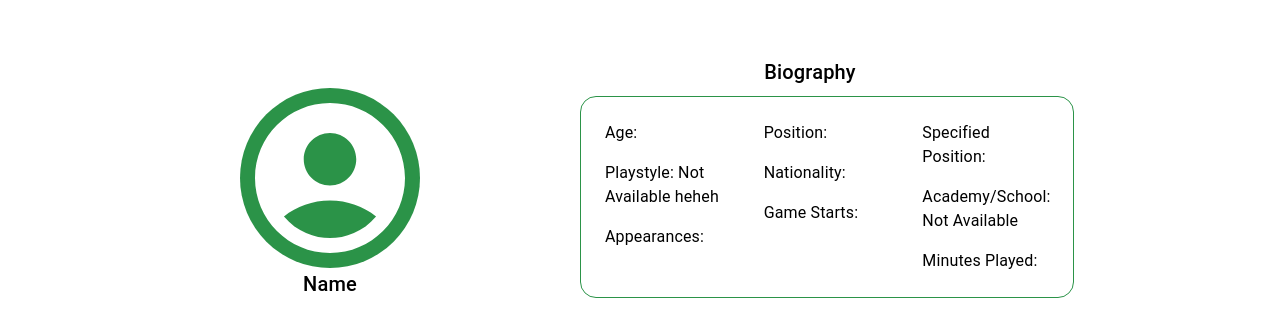
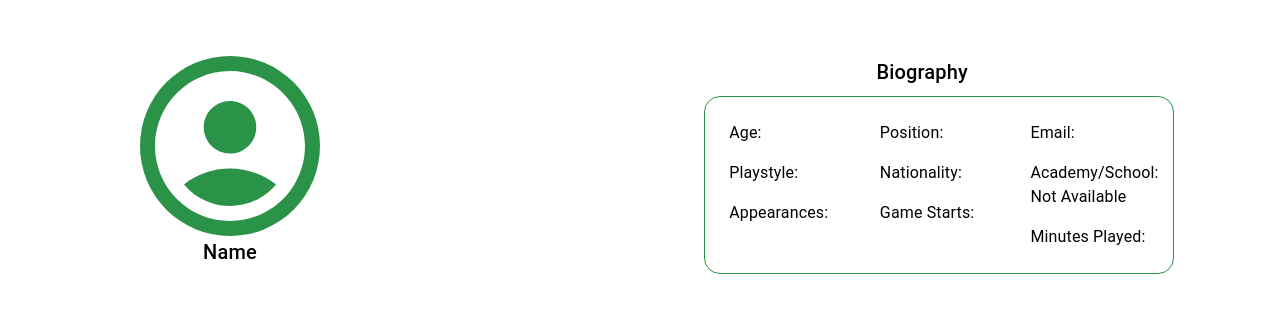
Before and after one commit to asayenju/soccerLink, a React (Create React App) app in the folder frontend/: page / in a window 1280 px wide. Shown: the top 336 px of the page. Built offline with nearby package versions, Linux system fonts and the light colour scheme.

Commit message:
Resolved overflow bug in biography grid

```diff
--- a/frontend/src/components/PlayerProfile.js
+++ b/frontend/src/components/PlayerProfile.js
@@ -4,10 +4,10 @@ import AccountCircleIcon from '@mui/icons-material/AccountCircle';
 
 const PlayerProfile = ({ name, age, position, specifiedPosition, playstyle, nationality, academy, photoUrl, Appearances, gamestarts, minutesplayed }) => {
   return (
-    <Box sx={{ maxWidth: 800, margin: 'auto', marginTop: 7, display: 'flex', flexDirection: 'row', justifyContent: 'space-between' }}>
+    <Box sx={{ maxWidth: 1000, margin: 'auto', marginTop: 7, display: 'flex', flexDirection: 'row', justifyContent: 'space-between' }}>
       {/* Avatar Section */}
-      <Box sx={{ display: 'flex', flexDirection: 'column', marginBottom: 2, marginRight: 20}}>
-        <Avatar sx={{ width: 180, height: 180, backgroundColor: '#2b9348', marginTop: 4 }}>
+      <Box sx={{ display: 'flex', flexDirection: 'column', marginBottom: 2 }}>
+        <Avatar sx={{ width: 180, height: 180, backgroundColor: '#2b9348' }}>
           {photoUrl ? (
             <img src={photoUrl} alt={`${name}'s photo`} style={{ width: '100%', height: '100%', borderRadius: '50%' }} />
           ) : (
@@ -21,11 +21,12 @@ const PlayerProfile = ({ name, age, position, specifiedPosition, playstyle, nati
       <Grid>
         <Typography variant="h6" sx={{ marginBottom: 1, textAlign: 'center' }}>Biography</Typography>
         <Box component="section" sx={{ p: 2, border: '1px solid #2b9348', marginBottom: 2, borderRadius: 4, width: '100%' }}>
-          <Grid container spacing={4} sx={{ padding: 1 }}>
+          <Grid container spacing={4} sx={{ padding: 1, position: 'relative' }}>
             {/* First Column: Age, Playstyle, Appearances */}
             <Grid item xs={12} sm={4}>
-              <Typography variant="body1">Age: {age}</Typography>
-              <Typography variant="body1" sx={{ marginTop: 2 }}>Playstyle: {playstyle ? playstyle: "Not Available heheh"}</Typography>
+              <Typography variant="body1">Age:</Typography>
+              <Typography variant="body1">{age}</Typography>
+              <Typography variant="body1" sx={{ marginTop: 2 }}>Playstyle: {playstyle}</Typography>
               <Typography variant="body1" sx={{ marginTop: 2 }}>Appearances: {Appearances}</Typography>
             </Grid>
 
@@ -38,11 +39,12 @@ const PlayerProfile = ({ name, age, position, specifiedPosition, playstyle, nati
 
             {/* Third Column: Specified Position, Academy/School, Minutes Played */}
             <Grid item xs={12} sm={4}>
-              <Typography variant="body1">Specified Position: {specifiedPosition}</Typography>
-              <Box sx={{ display: 'flex', marginTop: 2 }}>
-                <Typography variant="body1">Academy/School: {academy ? academy : 'Not Available'}</Typography>
-              </Box>
-              <Typography variant="body1" sx={{ marginTop: 2 }}>Minutes Played: {minutesplayed}</Typography>
+              <Typography variant="body1">Email:</Typography>
+              <Typography variant="body1">{specifiedPosition}</Typography>
+              <Typography variant="body1" sx={{ marginTop: 2 }}>Academy/School:</Typography>
+              <Typography variant="body1">{academy ? academy : 'Not Available'}</Typography>
+              <Typography variant="body1" sx={{ marginTop: 2 }}>Minutes Played:</Typography>
+              <Typography variant="body1">{minutesplayed}</Typography>
             </Grid>
           </Grid>
         </Box>
```
